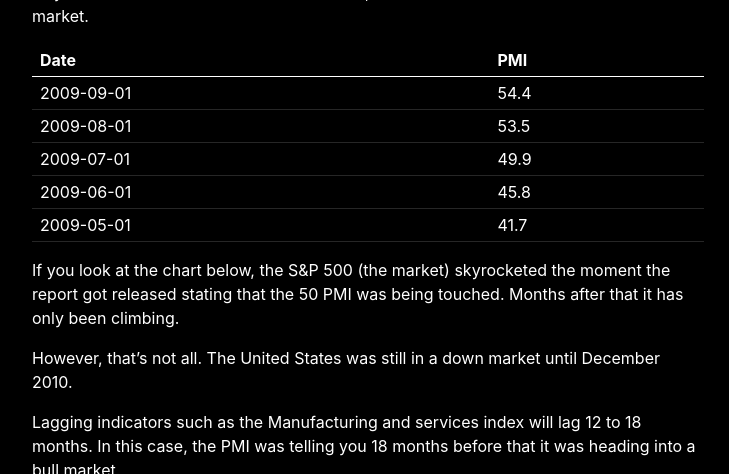
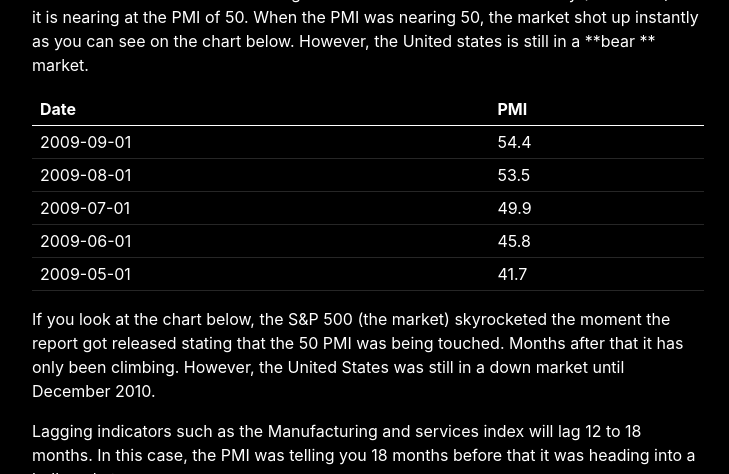
Before and after one commit to Bobcycle/Blog, a Jekyll site: the page built from _posts/2022-02-11-PMI-as-leading-indicator.md, in a window 1280 px wide and 900 px high, scrolled down 1083 px, cut to the strip 0-474 px from the top of the window. Shown: the whole strip, without its empty margins (272-1001 px from the left). Built offline with Jekyll 4.4.1, drawn with Linux system fonts in a browser that asks for light colours; some of the changed text lies outside the part shown.

Commit message:
Renaming

```diff
--- a/_posts/2022-02-11-ISM-as-leading-indicator.md
+++ b/_posts/2022-02-11-PMI-as-leading-indicator.md
@@ -12,6 +12,7 @@ Manufacturing consists of 20% of the economy whilst services consist of 80%. Tha
 ---
 
 **How to view and understand the report**
+
 I've manipulated the reports (since 1948) and put it within a [simple spreadsheet](https://docs.google.com/spreadsheets/d/1cuFB09d6S87P-UnRdO405_dQ-yTlAetvZx32BF-JmBA/edit?usp=sharing) with the manufacturing industry as an example. Within the sheet, there are five different categories (equally weighted) which makes up the whole report.
 
 It consists as follows:
@@ -22,6 +23,8 @@ It consists as follows:
 5. Inventories (20%)
 
 With all the results of the above data points, an average will be made which is the index number (PMI). It historically ranges from 30 to 80. There is a thumb of rule however. If it is above 50, the economy is growing. If it is under 50 then it is contracting.
+
+---
 
 **Real-life example**
 
@@ -37,9 +40,7 @@ Notice that the PMI has been sitting under 50 for a few months until July (7th m
 | 2009-06-01 | 45.8 |
 | 2009-05-01 | 41.7 |
 
-If you look at the chart below, the S&P 500 (the market) skyrocketed the moment the report got released stating that the 50 PMI was being touched. Months after that it has only been climbing.
-
-However, that's not all. The United States was still in a down market until December 2010.
+If you look at the chart below, the S&P 500 (the market) skyrocketed the moment the report got released stating that the 50 PMI was being touched. Months after that it has only been climbing. However, the United States was still in a down market until December 2010.
 
 Lagging indicators such as the Manufacturing and services index will lag 12 to 18 months. In this case, the PMI was telling you 18 months before that it was heading into a bull market.
 
```
Also changed, not shown: other parts of _posts/2022-02-11-PMI-as-leading-indicator.md (+1 -1 lines).
